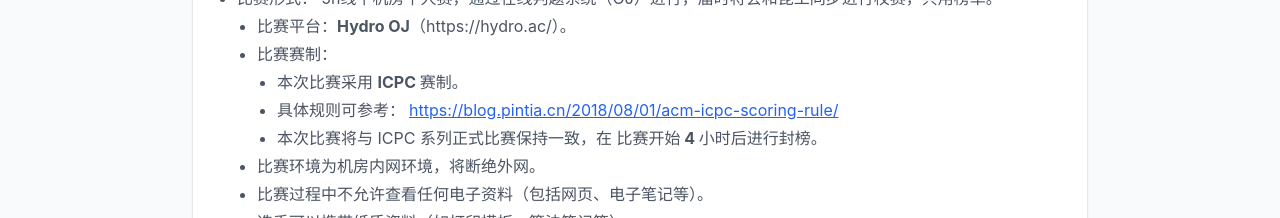
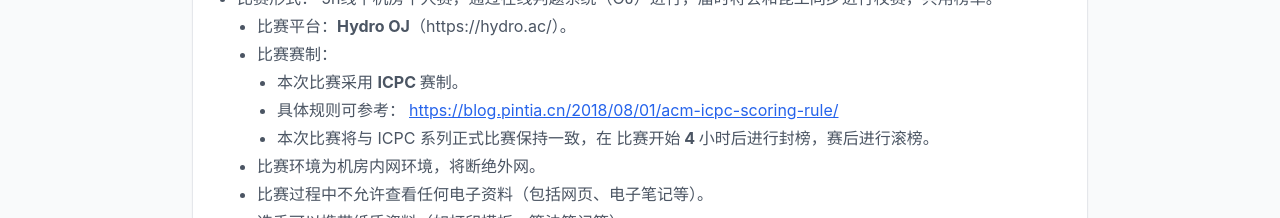
Before and after one commit to octal-zhihao/icpc-registry, a React (Vite) app: page / in a window 1280 px wide. Shown: the part 780-998 px from the top of the page. Built offline with nearby package versions, Linux system fonts and the light colour scheme; no server answers.

Commit message:
fix: update homepage

```diff
--- a/src/pages/Home.tsx
+++ b/src/pages/Home.tsx
@@ -86,7 +86,7 @@ export function Home() {
                       </a>
                     </li>
                     <li>
-                      本次比赛将与 ICPC 系列正式比赛保持一致，在 <strong>比赛开始 4 小时后进行封榜</strong>。
+                      本次比赛将与 ICPC 系列正式比赛保持一致，在 <strong>比赛开始 4 小时后进行封榜，赛后进行滚榜</strong>。
                     </li>
                   </ul>
                 </li>
```
